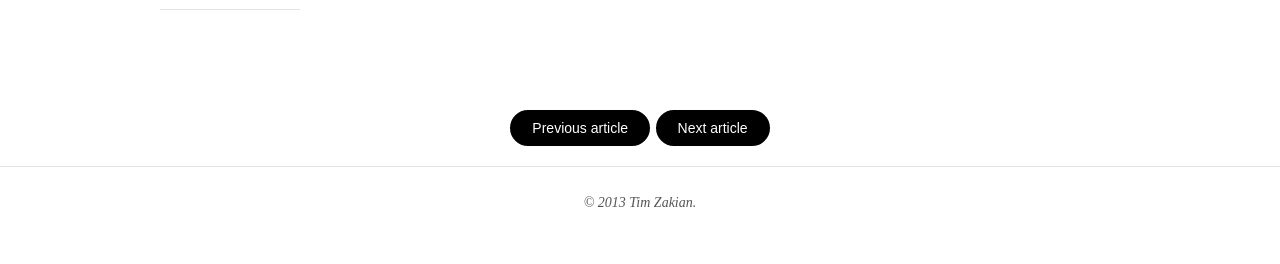
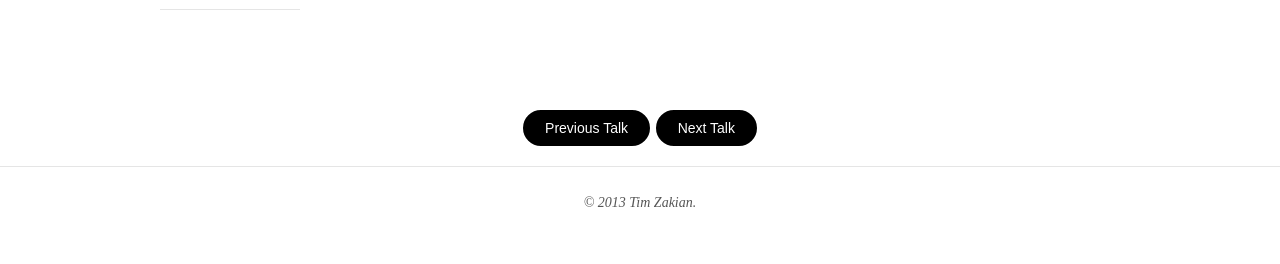
Before and after one commit to IUmathclub/IU-math-website, a Jekyll site: the page built from _posts/2013-09-18-Jiri-Dadok.md, in a window 1280 px wide. Shown: the part 853-1117 px from the top of the page. Built offline with Jekyll 4.4.1, drawn with Linux system fonts in a browser that asks for light colours; nearby versions of some CDN libraries.

Commit message:
fixing some stuff

```diff
--- a/_layouts/post.html
+++ b/_layouts/post.html
@@ -38,10 +38,10 @@
     </div><!-- /.entry-wrapper -->
     <nav class="pagination" role="navigation">
       {% if page.previous %}
-        <a href="{{ site.url }}{{ page.previous.url }}" class="btn" title="{{ page.previous.title }}">Previous article</a>
+        <a href="{{ site.url }}{{ page.previous.url }}" class="btn" title="{{ page.previous.title }}">Previous Talk</a>
       {% endif %}
       {% if page.next %}
-        <a href="{{ site.url }}{{ page.next.url }}" class="btn" title="{{ page.next.title }}">Next article</a>
+        <a href="{{ site.url }}{{ page.next.url }}" class="btn" title="{{ page.next.title }}">Next Talk</a>
       {% endif %}
     </nav><!-- /.pagination -->
   </article>
```
